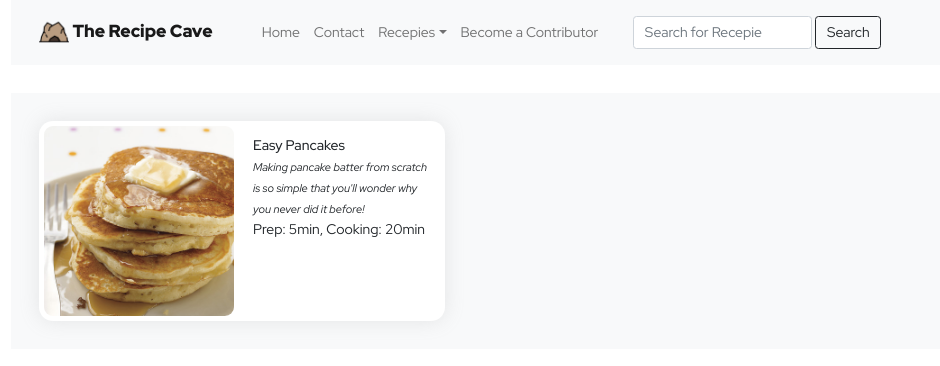
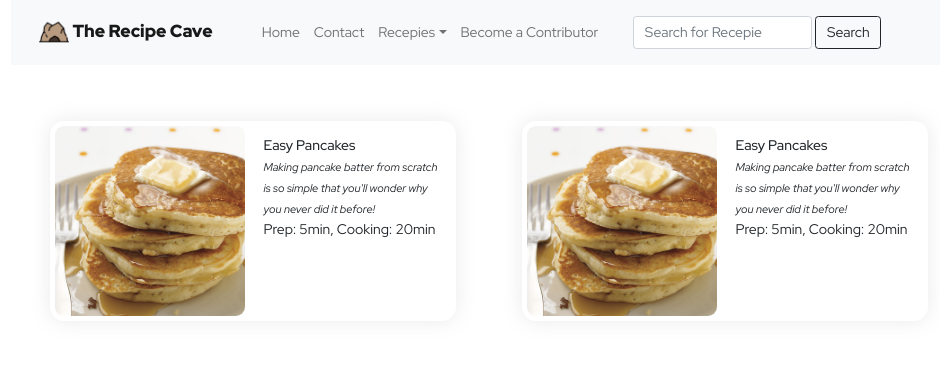
Before and after one commit to hejmi/recipe-cave, a React (Create React App) app: page / in a window 1280 px wide. Shown: the top 366 px of the page, without its empty margins (129-1069 px from the left). Built offline with nearby package versions, Linux system fonts and the light colour scheme.

Commit message:
ShowRecipe added, css and more

```diff
--- a/src/App.css
+++ b/src/App.css
@@ -83,6 +83,10 @@ body {
 	border-radius: 1rem;
 	box-shadow: 0px 0px 20px 0px rgba(150, 150, 150, 0.2);
 	display: flex;
+	cursor: pointer;
+}
+.recipe-container:hover {
+	animation: swing 1s infinite linear;
 }
 .recipe-image {
 	padding: 5px;
@@ -109,6 +113,11 @@ body {
 @media screen and (max-width: 991px) {
 	.d-flex {
 		padding-left: 0;
+	}
+}
+@media screen and (max-width: 400px) {
+	.recipe-desc {
+		display: none;
 	}
 }
 
@@ -196,3 +205,21 @@ body {
 		transform: scale(1.95, 2.05);
 	}
 }
+
+@keyframes swing {
+	0% {
+		transform: rotate(0deg);
+	}
+	25% {
+		transform: rotate(-3deg);
+	}
+	50% {
+		transform: rotate(0deg);
+	}
+	75% {
+		transform: rotate(3deg);
+	}
+	100% {
+		transform: rotate(0deg);
+	}
+}
--- a/src/App.js
+++ b/src/App.js
@@ -1,4 +1,3 @@
-import logo from "./logo.svg";
 import "./App.css";
 import "bootstrap/dist/css/bootstrap.min.css";
 import { Navbar, Nav, NavDropdown, Form, FormControl, Button } from "react-bootstrap";
--- a/src/components/LoadRecipes.js
+++ b/src/components/LoadRecipes.js
@@ -15,7 +15,7 @@ function LoadRecipes() {
 		<div>
 			{recipeList.map((recipe, key) => {
 				return (
-					<div>
+					<div key={key}>
 						<NavDropdown.Item href={`/loadrecipe/${recipe.id}`}>{recipe.title}</NavDropdown.Item>
 					</div>
 				);
--- a/src/components/MainPage.js
+++ b/src/components/MainPage.js
@@ -5,7 +5,12 @@ import ShowRecipe from "./ShowRecipe";
 function MainPage() {
 	return (
 		<div className="main">
-			<ShowRecipe />
+			<div className="container">
+				<ShowRecipe recipeid={1} />
+			</div>
+			<div className="container">
+				<ShowRecipe recipeid={2} />
+			</div>
 		</div>
 	);
 }
--- a/src/components/ShowRecipe.js
+++ b/src/components/ShowRecipe.js
@@ -1,14 +1,17 @@
 import React from "react";
+
+/*let recipeId = this.props.recipeid;*/
+const openRecipe = (id) => console.log("Opened recipe: " + id);
 
 function ShowRecipe() {
 	return (
-		<div className="recipe-container">
+		<div className="recipe-container" onClick={() => openRecipe(1)}>
 			<div>
 				<img src="/images/recipe/1.jpg" alt="1" className="recipe-image" />
 			</div>
 			<div className="recipe-content">
 				<div className="recipe-title">Easy Pancakes</div>
-				<em>Making pancake batter from scratch is so simple that you'll wonder why you never did it before!</em>
+				<em className="recipe-desc">Making pancake batter from scratch is so simple that you'll wonder why you never did it before!</em>
 				<div className="recipe-bottom">Prep: 5min, Cooking: 20min</div>
 			</div>
 		</div>
--- a/src/components/mainpage.css
+++ b/src/components/mainpage.css
@@ -2,12 +2,12 @@
 	position: relative;
 	z-index: 10;
 	max-width: 1000px;
-	min-height: 200px;
 	padding: 2rem 2rem;
 	align-items: center;
 	text-align: left;
 	margin: 2rem auto auto auto;
-	background-color: #f8f9fa;
 	opacity: 0;
 	animation: fadeIn 1s 2.3s forwards;
+	justify-content: space-between;
+	display: flex;
 }
```
